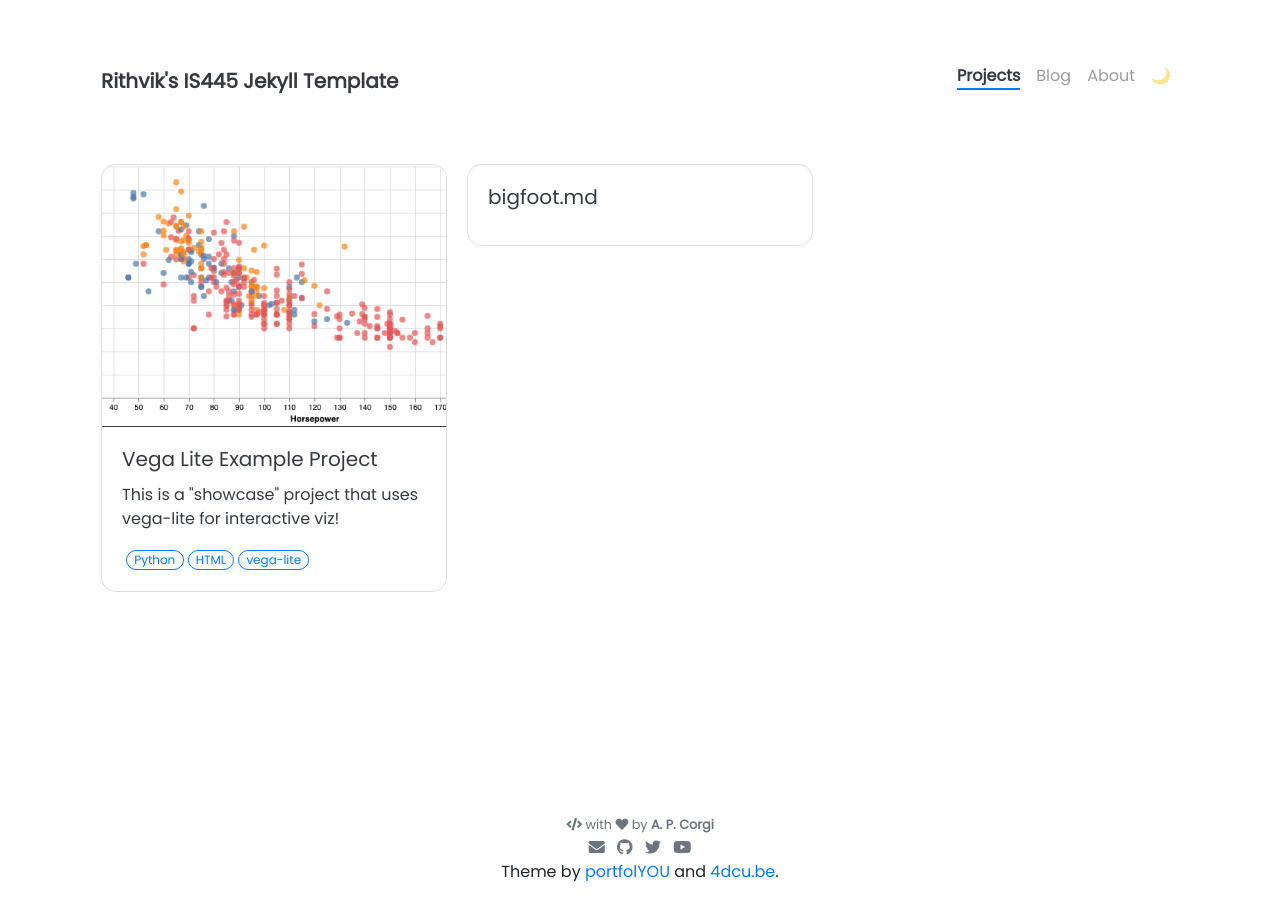
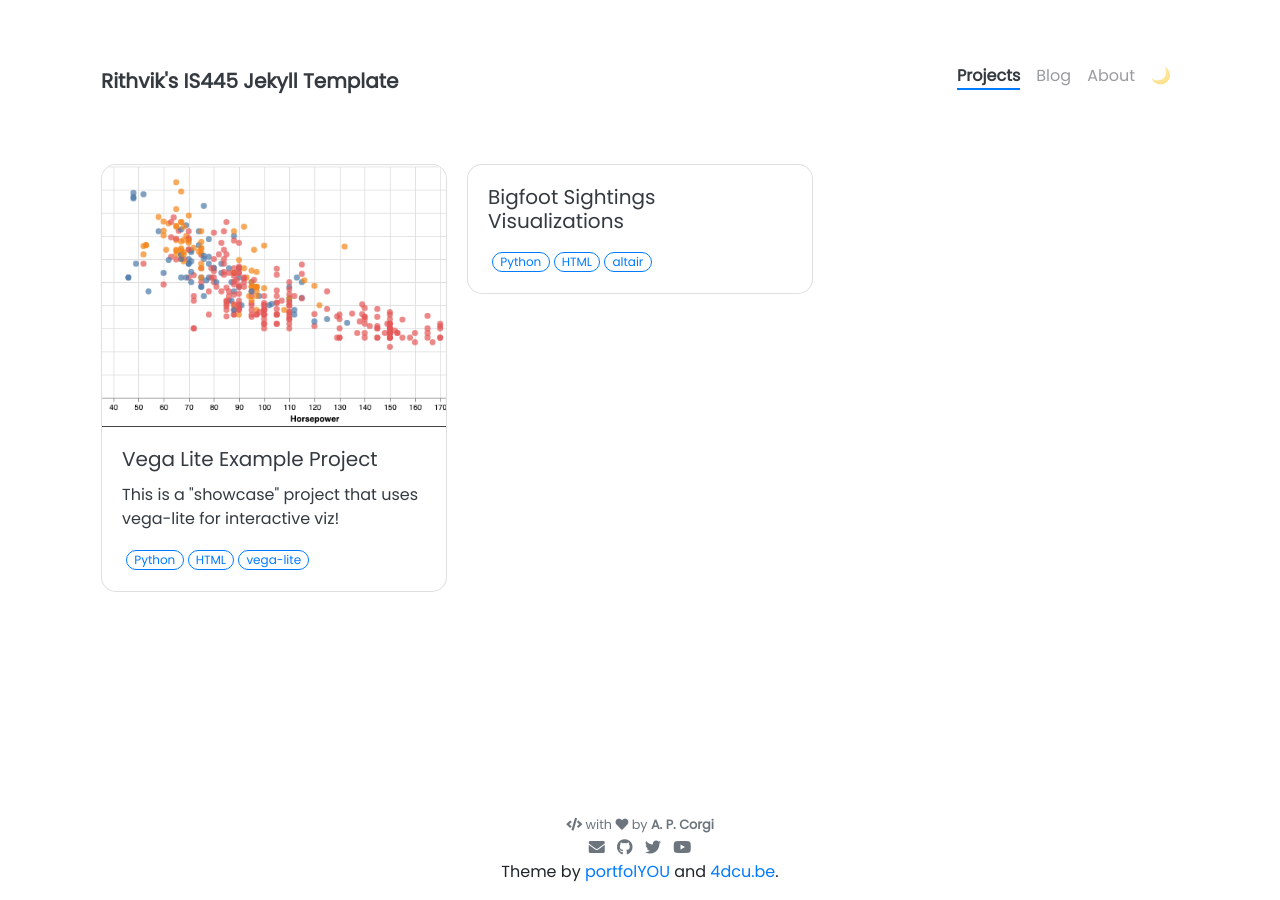
Before and after one commit to RithvikM14/RithvikM14.github.io, a Jekyll site: the page built from pages/projects.html, in a window 1280 px wide. Built offline with Jekyll 4.4.1, drawn with Linux system fonts in a browser that asks for light colours; nearby versions of some CDN libraries.

Commit message:
HW5.2 Commit

```diff
--- a/_projects/bigfoot.md
+++ b/_projects/bigfoot.md
@@ -1,6 +1,6 @@
 ---
-layout: post
-title: "Bigfoot Sightings Visualizations"
+name: "Bigfoot Sightings Visualizations"
+tools: [Python, HTML, altair]
 custom_js:
   - vega.min
   - vega-lite.min
```
Also changed, not shown: other parts of _projects/bigfoot.md (+0 -3 lines).
